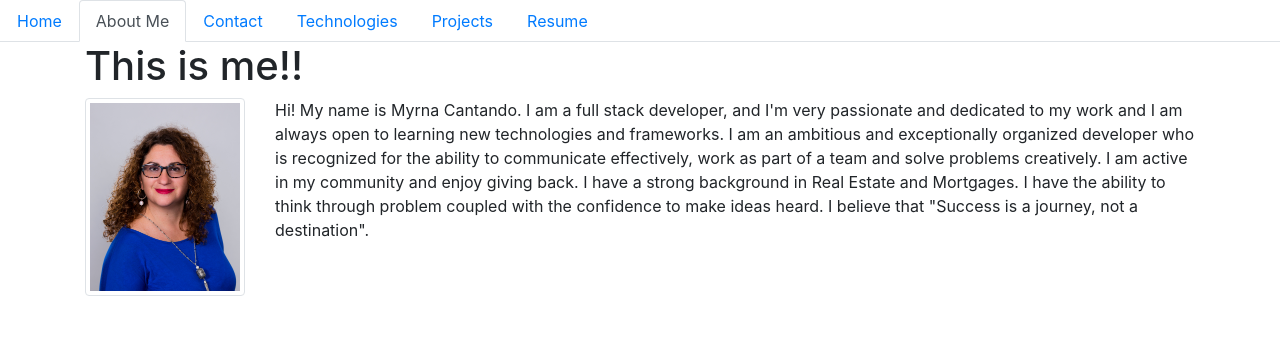
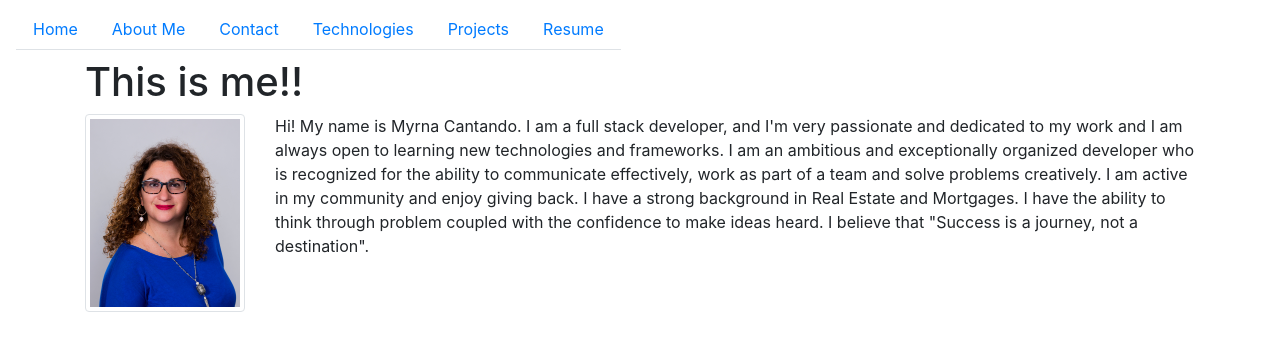
Before and after one commit to Cantando/myrepofolio, a React (Create React App) app: page /myrepofolio/about in a window 1280 px wide. Shown: the top 350 px of the page. Built offline with nearby package versions, Linux system fonts and the light colour scheme.

Commit message:
adjusted Nav bar should work

```diff
--- a/package.json
+++ b/package.json
@@ -1,5 +1,5 @@
 {
-  "name": "myportfolio",
+  "name": "myrepofolio",
   "version": "0.1.0",
   "private": true,
   "homepage": "https://cantando.github.io/myrepofolio",
--- a/src/App.js
+++ b/src/App.js
@@ -8,22 +8,24 @@ import Projects from "./components/pages/projects";
 import Contact from "./components/pages/contact";
 import Technology from "./components/pages/technology";
 import Resume from "./components/pages/resume";
-import { BrowserRouter as Router, Route} from "react-router-dom";
+import { BrowserRouter as Router, Route, Switch } from "react-router-dom";
 
 
 function App() {
   return (
     <Router>
       <div>
-      <NavTabs />
 
+        <Switch>
 
-        <Route exact path="/myrepofolio" component={Home} />
-        <Route exact path="/myrepofolio/about" component={About} />
-        <Route exact path="/myrepofolio/projects" component={Projects} />
-        <Route exact path="/myrepofolio/contact" component={Contact} />
-        <Route exact path="/myrepofolio/technology" component={Technology} />
-        <Route exact path="/myrepofolio/resume" component={Resume} />
+          <Route exact path="/myrepofolio" component={Home} />
+          <Route path="/myrepofolio/about" component={About} />
+          <Route path="/myrepofolio/projects" component={Projects} />
+          <Route path="/myrepofolio/contact" component={Contact} />
+          <Route path="/myrepofolio/technology" component={Technology} />
+          <Route path="/myrepofolio/resume" component={Resume} />
+        </Switch>
+
 
       </div>
     </Router>
--- a/src/components/pages/about.js
+++ b/src/components/pages/about.js
@@ -1,4 +1,5 @@
 import React from "react";
+import NavTabs from "./navtabs";
 import Me from "../../images/me.JPG";
 import "./about.css";
 
@@ -7,7 +8,9 @@ function About() {
 
     return (
         <>
+            <NavTabs/>
             <div className="container">
+
                 <div className="row">
                     <div className="col-sm-12">
                         <h1>This is me!!</h1>
--- a/src/components/pages/contact.js
+++ b/src/components/pages/contact.js
@@ -1,10 +1,14 @@
 import React from "react";
+import NavTabs from "./navtabs";
 import "./contact.css";
 
 
 function Contact() {
     return (
+        <>
+        <NavTabs/>
         <div className="contact">
+
             <div className="row">
                 <div className="col-sm-12">
                     <h1>Contact Me</h1>
@@ -30,6 +34,7 @@ function Contact() {
 
 
         </div>
+        </>
     );
 }
 export default Contact;
--- a/src/components/pages/home.js
+++ b/src/components/pages/home.js
@@ -1,10 +1,14 @@
 import React from 'react';
+import NavTabs from "./navtabs"
 import "./home.css";
 
 
 function Home() {
   return (
+    <>
+    <NavTabs/>
     <div id="background-home" className="container-fluid">
+
       <div className="row">
         <div className="col-sm-3"> </div>
         <div className="col-sm-6">
@@ -30,7 +34,7 @@ function Home() {
 
     </div>
 
-
+    </>
   );
 }
 
--- a/src/components/pages/navtabs.js
+++ b/src/components/pages/navtabs.js
@@ -1,65 +1,64 @@
 import React from "react";
-import { BrowserRouter as Router } from "react-router-dom";
-
-
-import { Link, useLocation } from "react-router-dom";
+import { Link} from "react-router-dom";
 // import NavTabs from "NavTabs.js"
 
 function NavTabs() {
 
-  const location = useLocation();
+
 
   return (
-    <Router>
+<nav className="navbar">
+
+
     <ul className="nav nav-tabs">
       <li className="nav-item">
-        <Link to="/myrepofolio" className={location.pathname === "/myrepofolio" ? "nav-link active" : "nav-link"}>
-          Home
+        <Link to="/myrepofolio" className="nav-link">
+          <span>Home</span>
         </Link>
       </li>
       <li className="nav-item">
         <Link
           to="/myrepofolio/about"
-          className={location.pathname === "/myrepofolio/about" ? "nav-link active" : "nav-link"}
+          className="nav-link"
         >
-          About Me
+          <span>About Me</span>
         </Link>
       </li>
       <li className="nav-item">
         <Link
           to="/myrepofolio/contact"
-          className={location.pathname === "/myrepofolio/contact" ? "nav-link active" : "nav-link"}
+          className="nav-link"
         >
-          Contact
+          <span>Contact </span>
         </Link>
       </li>
       <li className="nav-item">
         <Link
           to="/myrepofolio/technology"
-          className={location.pathname === "/myrepofolio/technology" ? "nav-link active" : "nav-link"}
+          className="nav-link"
         >
-          Technologies
+          <span> Technologies</span>
         </Link>
       </li>
       <li className="nav-item">
         <Link
           to="/myrepofolio/projects"
-          className={location.pathname === "/myrepofolio/projects" ? "nav-link active" : "nav-link"}
+          className="nav-link"
         >
-         Projects
+         <span> Projects</span>
         </Link>
       </li>
       <li className="nav-item">
         <Link
           to="/myrepofolio/resume"
-          className={location.pathname === "/myrepofolio/resume" ? "nav-link active" : "nav-link"}
+          className="nav-link"
         >
-         Resume
+         <span> Resume </span>
         </Link>
       </li>
 
      </ul>
-     </Router>
+     </nav>
   );
 }
 
--- a/src/components/pages/projects.js
+++ b/src/components/pages/projects.js
@@ -1,10 +1,11 @@
 import React, { Component } from 'react';
-import project1 from "../../images/project1.png"
-import project2 from "../../images/Project2.png"
-import quizgame from "../../images/Quizgame.png"
-import weatherapp from "../../images/Weatherapp.png"
-import notetaker from "../../images/Notetaker.png"
-import generatepassword from "../../images/Generatepassword.png"
+import NavTabs from "./navtabs";
+import project1 from "../../images/project1.png";
+import project2 from "../../images/Project2.png";
+import quizgame from "../../images/Quizgame.png";
+import weatherapp from "../../images/Weatherapp.png";
+import notetaker from "../../images/Notetaker.png";
+import generatepassword from "../../images/Generatepassword.png";
 
 
 
@@ -14,6 +15,7 @@ class Projects extends Component {
     render() {
         return (
             <div className="container-fluid">
+                    <NavTabs/>
                 <div><h1>Projects</h1></div>
 
                 <div className="row">
--- a/src/components/pages/resume.js
+++ b/src/components/pages/resume.js
@@ -1,5 +1,6 @@
 import React, { Component } from 'react';
-import resume from "../../images/Myrna_Cantando_Resume.pdf"
+import NavTabs from "./navtabs";
+import resume from "../../images/Myrna_Cantando_Resume.pdf";
 
 
 class Resume extends Component {
@@ -7,7 +8,7 @@ class Resume extends Component {
         return (
         <>
             <div>
-
+            <NavTabs/>
             <h2>Click Me</h2>
             <a href={resume} target="_blank" rel="noopener noreferrer"><h1>Resume Page</h1> </a>
 
--- a/src/components/pages/technology.js
+++ b/src/components/pages/technology.js
@@ -1,23 +1,25 @@
 import React from 'react';
+import NavTabs from "./navtabs"
 
 
 function Technology() {
 
-        return(
+    return (
 
         <div className="technology">
+            <NavTabs />
             <h1>What I have learned</h1>
             <p> HTML
             CSS
             Javascript
             jQuery
             Bootstrap
-                <br/>
+                <br />
                 <h2>Dev Tools</h2>
                  Heroku
                  Git
                  GitHub
-                 <br/>
+                 <br />
                 <h2>Server Side</h2>
                  Templating Engines
                  Sessions
@@ -28,17 +30,17 @@ function Technology() {
                  MVC
                  User Authentication
                  ORM Sequelize
-                <br/>
+                <br />
                 <h2>Api Interaction</h2>
                  APIs
                  JSON
                  AJAX
-                 <br/>
+                 <br />
                 <h2>Database</h2>
                  MySQL
                  MongoDB
 
-                <br/>
+                <br />
                 <h2>Server Side</h2>
                 Writing test
                 Node.js
@@ -47,11 +49,11 @@ function Technology() {
                 MVC
                 User Authentication
                 ORM
-                <br/>
+                <br />
                 <h2>CS Fundamentals</h2>
                 Algorithms
                 Data Structures
-                <br/>
+                <br />
             </p>
 
         </div>
```
Lines whose indentation alone changed are shown as unchanged.
